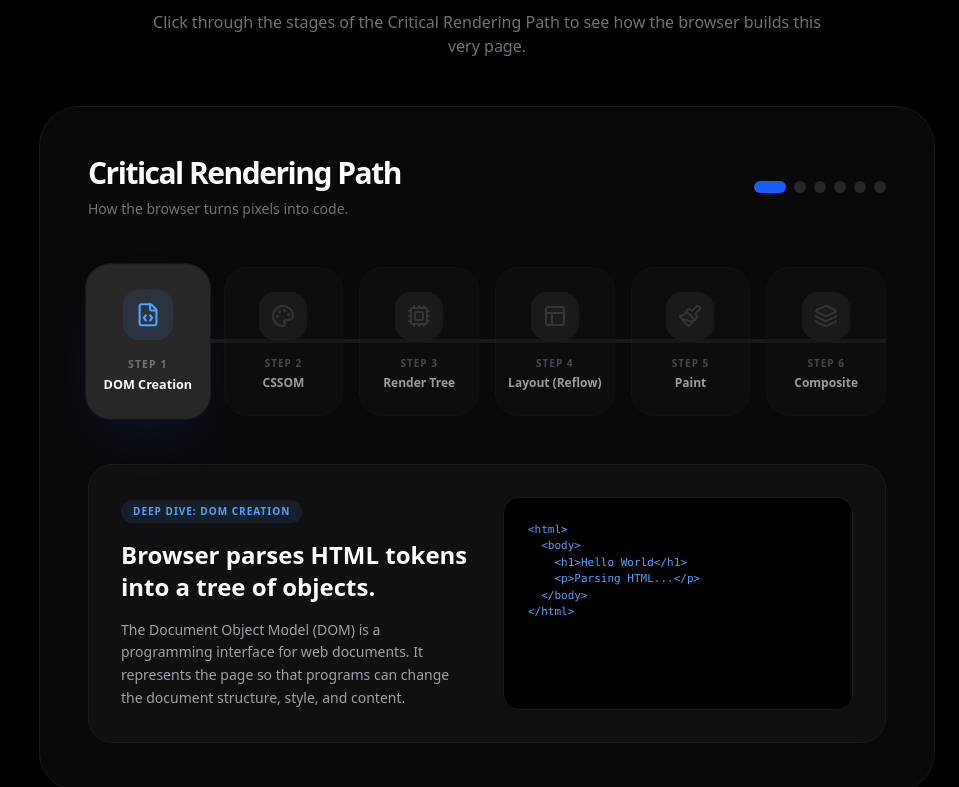
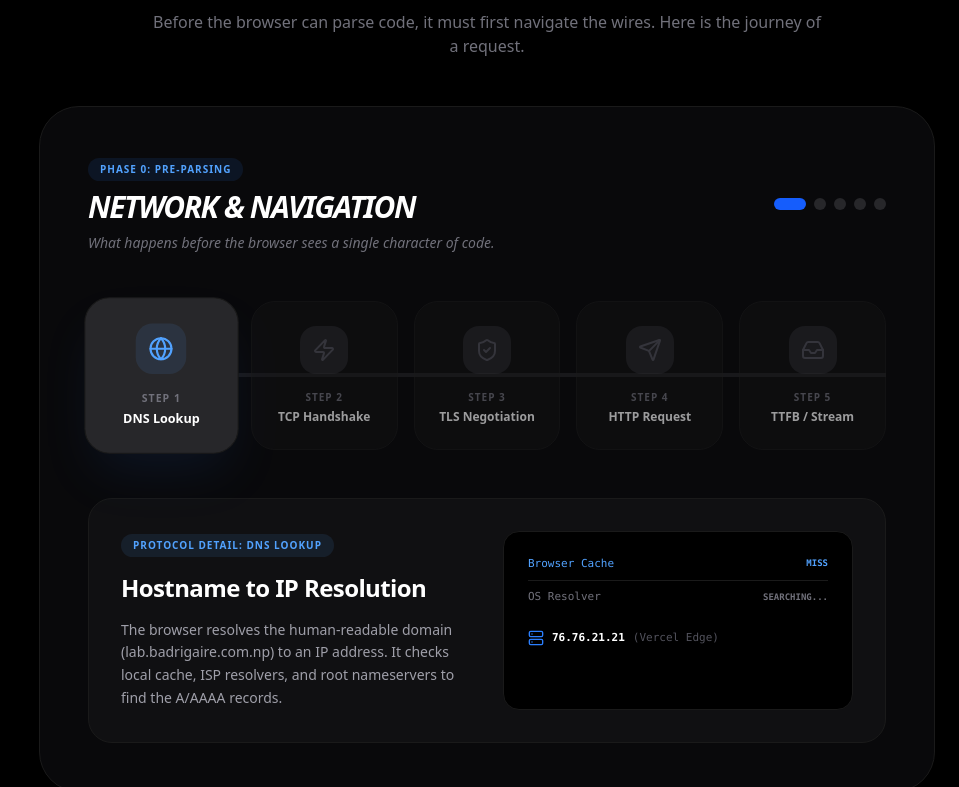
Before and after one commit to Badri-Gaire/next.js-performance-lab, a Next.js app: page /browser-pipeline in a window 1280 px wide. Shown: the part 1040-1827 px from the top of the page, without its empty margins (321-1280 px from the left). Built offline with nearby package versions, Linux system fonts and the light colour scheme.

Commit message:
Adding more information in browser pipeline like before CRP

```diff
--- a/src/app/browser-pipeline/page.tsx
+++ b/src/app/browser-pipeline/page.tsx
@@ -1,5 +1,6 @@
 import { RenderingHeader } from '@/features/rendering/components/RenderingHeader';
 import { CriticalRenderingPath } from '@/features/browser-pipeline/components/CriticalRenderingPath';
+import { NetworkLifecycle } from '@/features/browser-pipeline/components/NetworkLifecycle';
 import { ArchitectureComparison } from '@/features/browser-pipeline/components/ArchitectureComparison';
 import { CssAndCacheDetails } from '@/features/browser-pipeline/components/CssAndCacheDetails';
 import { ResponsibilityMatrix } from '@/features/browser-pipeline/components/ResponsibilityMatrix';
@@ -46,6 +47,14 @@ export default function BrowserPipelinePage() {
           </div>
         ))}
       </div>
+
+      <section id="network-lifecycle" className="space-y-12">
+        <div className="text-center space-y-4">
+          <h2 className="text-5xl font-black text-white tracking-widest uppercase italic leading-none">The Network Phase</h2>
+          <p className="text-zinc-500 max-w-2xl mx-auto font-medium">Before the browser can parse code, it must first navigate the wires. Here is the journey of a request.</p>
+        </div>
+        <NetworkLifecycle />
+      </section>
 
       <section id="visual-journey" className="space-y-12">
         <div className="text-center space-y-4">
--- /dev/null
+++ b/src/features/browser-pipeline/components/NetworkLifecycle.tsx
@@ -0,0 +1,195 @@
+'use client';
+
+import { motion } from 'framer-motion';
+import { Globe, Zap, ShieldCheck, Send, Inbox, Server } from 'lucide-react';
+import { cn } from '@/lib/utils';
+import { useState } from 'react';
+
+const steps = [
+  {
+    id: 'dns',
+    title: 'DNS Lookup',
+    icon: Globe,
+    color: 'text-blue-400',
+    bg: 'bg-blue-400/10',
+    desc: 'Hostname to IP Resolution',
+    details: 'The browser resolves the human-readable domain (lab.badrigaire.com.np) to an IP address. It checks local cache, ISP resolvers, and root nameservers to find the A/AAAA records.'
+  },
+  {
+    id: 'tcp',
+    title: 'TCP Handshake',
+    icon: Zap,
+    color: 'text-yellow-400',
+    bg: 'bg-yellow-400/10',
+    desc: 'Connecting to the Server',
+    details: 'A "three-way handshake" (SYN, SYN-ACK, ACK) establishes a reliable connection. This ensures both parties are ready to exchange data.'
+  },
+  {
+    id: 'tls',
+    title: 'TLS Negotiation',
+    icon: ShieldCheck,
+    color: 'text-green-400',
+    bg: 'bg-green-400/10',
+    desc: 'SSL/TLS Security Layer',
+    details: 'The browser and server agree on encryption keys and verify the SSL certificate. TLS 1.3 optimizes this to 1 round trip, securing the channel before any data flows.'
+  },
+  {
+    id: 'request',
+    title: 'HTTP Request',
+    icon: Send,
+    color: 'text-purple-400',
+    bg: 'bg-purple-400/10',
+    desc: 'Sending the GET Request',
+    details: 'The browser sends the HTTP GET request for the document. Headers like User-Agent, Accept, and Cookie are sent to inform the server of the browser\'s capabilities.'
+  },
+  {
+    id: 'ttfb',
+    title: 'TTFB / Stream',
+    icon: Inbox,
+    color: 'text-orange-400',
+    bg: 'bg-orange-400/10',
+    desc: 'Time To First Byte',
+    details: 'The server processes the request and sends the first byte of the HTML response. This is a critical performance metric (TTFB) before the browser can even begin parsing.'
+  }
+];
+
+export function NetworkLifecycle() {
+  const [activeStep, setActiveStep] = useState(0);
+
+  return (
+    <div className="p-8 md:p-12 rounded-[2.5rem] bg-zinc-950 border border-zinc-900 shadow-3xl space-y-12">
+      <div className="flex flex-col md:flex-row md:items-center justify-between gap-6">
+        <div className="space-y-2">
+          <div className="inline-flex items-center gap-2 px-3 py-1 rounded-full bg-blue-500/10 text-blue-400 text-[10px] font-black uppercase tracking-widest">
+            Phase 0: Pre-Parsing
+          </div>
+          <h2 className="text-3xl font-black text-white tracking-tighter uppercase italic">Network & Navigation</h2>
+          <p className="text-zinc-500 text-sm font-medium italic">What happens before the browser sees a single character of code.</p>
+        </div>
+        <div className="flex items-center gap-2">
+          {steps.map((_, i) => (
+             <button
+              key={i}
+              onClick={() => setActiveStep(i)}
+              className={cn(
+                "w-3 h-3 rounded-full transition-all duration-500",
+                activeStep === i ? "bg-blue-600 w-8" : "bg-zinc-800 hover:bg-zinc-700"
+              )}
+             />
+          ))}
+        </div>
+      </div>
+
+      <div className="relative">
+        {/* Connection Line */}
+        <div className="absolute top-1/2 left-0 w-full h-1 bg-zinc-900 -translate-y-1/2 hidden lg:block" />
+
+        <div className="grid grid-cols-2 md:grid-cols-3 lg:grid-cols-5 gap-4 relative">
+          {steps.map((step, i) => {
+            const Icon = step.icon;
+            const isActive = activeStep === i;
+            const isPast = activeStep > i;
+
+            return (
+              <motion.div
+                key={step.id}
+                onClick={() => setActiveStep(i)}
+                className={cn(
+                  "cursor-pointer p-6 rounded-3xl border transition-all duration-500 flex flex-col items-center text-center gap-4 relative z-10",
+                  isActive ? "bg-zinc-800 border-blue-500/50 scale-105 shadow-2xl shadow-blue-500/10" : "bg-zinc-900/50 border-zinc-800 opacity-60 hover:opacity-100",
+                  isPast && "border-green-500/20"
+                )}
+              >
+                <div className={cn("p-3 rounded-2xl", isActive ? step.bg : "bg-zinc-800")}>
+                  <Icon className={cn("w-6 h-6", isActive ? step.color : "text-zinc-600")} />
+                </div>
+                <div className="space-y-1">
+                  <h4 className="text-[10px] font-black uppercase tracking-widest text-zinc-500">Step {i + 1}</h4>
+                  <p className="text-xs font-bold text-white whitespace-nowrap">{step.title}</p>
+                </div>
+              </motion.div>
+            );
+          })}
+        </div>
+      </div>
+
+      <motion.div
+        key={activeStep}
+        initial={{ opacity: 0, y: 10 }}
+        animate={{ opacity: 1, y: 0 }}
+        className="grid grid-cols-1 md:grid-cols-2 gap-8 p-8 rounded-3xl bg-zinc-900/50 border border-zinc-800"
+      >
+        <div className="space-y-4">
+          <div className={cn("inline-flex items-center gap-2 px-3 py-1 rounded-full text-[10px] font-black uppercase tracking-widest", steps[activeStep].bg, steps[activeStep].color)}>
+            Protocol Detail: {steps[activeStep].title}
+          </div>
+          <h3 className="text-2xl font-bold text-white tracking-tight leading-tight">{steps[activeStep].desc}</h3>
+          <p className="text-sm text-zinc-400 leading-relaxed font-medium">
+            {steps[activeStep].details}
+          </p>
+        </div>
+
+        <div className="relative rounded-2xl bg-black border border-zinc-800 p-6 font-mono text-[11px] overflow-hidden group">
+           {activeStep === 0 && (
+             <div className="space-y-2 text-zinc-400">
+               <div className="flex justify-between items-center text-blue-400 border-b border-zinc-900 pb-2">
+                 <span>Browser Cache</span>
+                 <span className="text-[9px] uppercase font-black">MISS</span>
+               </div>
+               <div className="flex justify-between items-center text-zinc-500">
+                 <span>OS Resolver</span>
+                 <span className="text-[9px] uppercase font-black">SEARCHING...</span>
+               </div>
+               <div className="flex justify-items-center gap-2 pt-4">
+                 <Server className="w-4 h-4 text-blue-500" />
+                 <span className="text-white font-bold">76.76.21.21</span>
+                 <span className="text-zinc-600">(Vercel Edge)</span>
+               </div>
+             </div>
+           )}
+           {activeStep === 1 && (
+             <div className="space-y-1">
+               <div className="text-green-500">{"[CLIENT] -> SYN"}</div>
+               <div className="text-yellow-500 font-bold">{"[SERVER] <- SYN-ACK"}</div>
+               <div className="text-green-500">{"[CLIENT] -> ACK"}</div>
+               <div className="text-zinc-600 pt-2 italic">{"// Connection Established"}</div>
+             </div>
+           )}
+           {activeStep === 2 && (
+             <div className="space-y-1">
+               <div className="flex items-center gap-2 text-green-400">
+                 <ShieldCheck className="w-4 h-4" />
+                 <span>TLS 1.3 Handshake</span>
+               </div>
+               <div className="text-zinc-500 pl-6">Client Hello...</div>
+               <div className="text-zinc-500 pl-6">Server Hello, Certificate...</div>
+               <div className="pl-6 text-[10px] text-green-600">Encrypted Channel Ready</div>
+             </div>
+           )}
+           {activeStep === 3 && (
+             <pre className="text-purple-400">
+{`GET /browser-pipeline HTTP/1.1
+Host: lab.badrigaire.com.np
+User-Agent: Mozilla/5.0...
+Accept: text/html...
+Cache-Control: no-cache`}
+             </pre>
+           )}
+           {activeStep === 4 && (
+             <div className="space-y-2">
+               <pre className="text-orange-400">
+{`HTTP/1.1 200 OK
+Content-Type: text/html
+Transfer-Encoding: chunked`}
+               </pre>
+               <div className="text-[10px] text-zinc-600 flex items-center gap-2 animate-pulse">
+                 <Inbox className="w-3 h-3" />
+                 Receiving bytes...
+               </div>
+             </div>
+           )}
+        </div>
+      </motion.div>
+    </div>
+  );
+}
```
